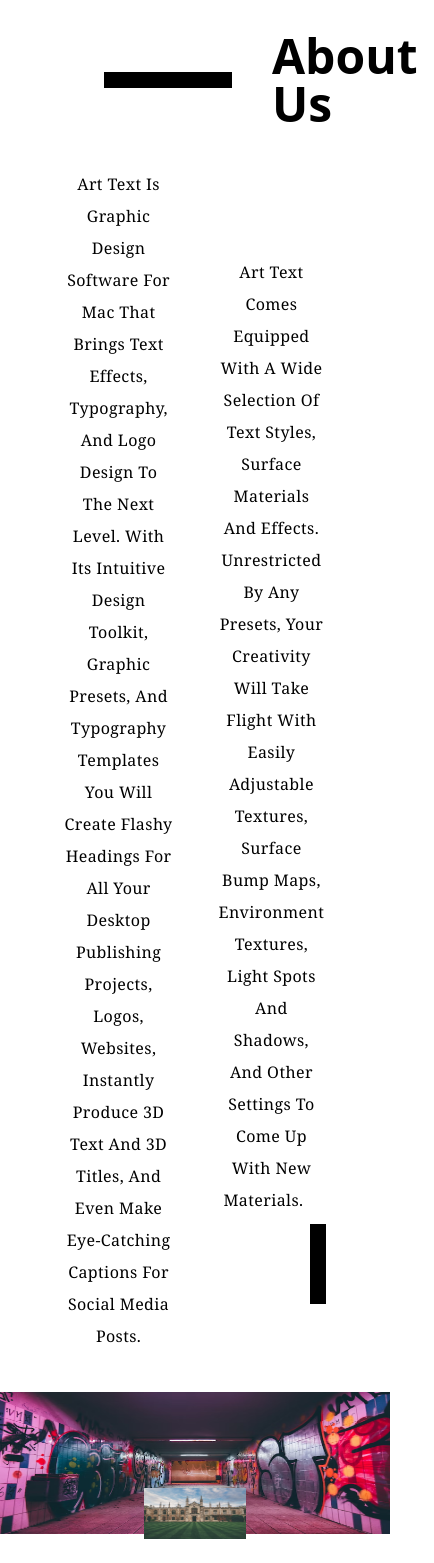
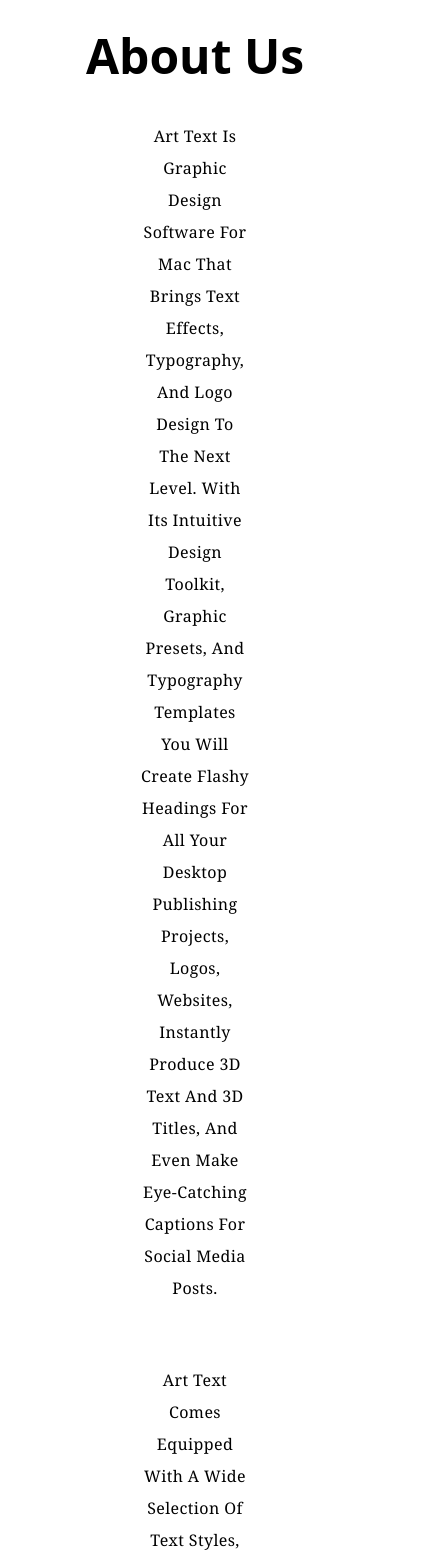
Before and after one commit to yafet-123/Sample_education_sample1, a Next.js app: page / in a window 390 px wide. Shown: the part 160-1723 px from the top of the page, 434 px wide, since content can reach past the window. Built offline with nearby package versions, Linux system fonts and the light colour scheme.

Commit message:
ading news

```diff
--- a/components/About.js
+++ b/components/About.js
@@ -4,13 +4,15 @@
 export function About() {
   return (
     <div className="my-16">
-      <div className="flex items-center mx-16">
-        <span className="py-2 px-16 bg-black m-10"></span>
-        <h1 className="text-5xl text-black font-bold">About Us</h1>
+      <div className="md:flex items-center mx-16">
+        <span className="hidden md:inline-flex py-2 px-16 bg-black m-10"></span>
+        <h1 className="text-center md:text-left text-5xl text-black font-bold">
+          About Us
+        </h1>
       </div>
 
-      <div className="mx-16 flex justify-between items-center m-10 font-serif text-base tracking-wide leading-8 text-center capitalize">
-        <p className="w-5/12">
+      <div className="mx-16 flex flex-col md:flex-row justify-between items-center m-10 font-serif text-base tracking-wide leading-8 text-center capitalize">
+        <p className="w-5/12 mb-5 md:mb-0">
           Art Text is graphic design software for Mac that brings text effects,
           typography, and logo design to the next level. With its intuitive
           design toolkit, graphic presets, and typography templates you will
@@ -29,14 +31,12 @@
         </p>
       </div>
 
-      <div className="relative">
-        <Image
-          src="/image/bgImage6.avif"
-          width={1920}
-          height={700}
-          className="absolute "
-        />
-        <div className="absolute top-24 mx-36 grid grid-cols-1 md:grid-cols-3 gap-8">
+      <div className="md:relative">
+        <div className="hidden md:inline-flex">
+          <Image src="/image/bgImage6.avif" width={1920} height={700} />
+        </div>
+
+        <div className="md:absolute top-24 mx-36 grid grid-cols-1 md:grid-cols-3 gap-8">
           <div className="bg-white">
             <Image
               src="/image/gridImage1.avif"
@@ -71,7 +71,9 @@
                 Meet Our Board of Directors
               </p>
               <Link href="">
-                <a className="absolute font-bold underline bottom-10">More</a>
+                <a className="md:absolute font-bold underline bottom-10">
+                  More
+                </a>
               </Link>
             </div>
           </div>
@@ -89,7 +91,9 @@
                 with the corporate sector
               </p>
               <Link href="">
-                <a className="absolute font-bold underline bottom-10">More</a>
+                <a className="md:absolute font-bold underline bottom-10">
+                  More
+                </a>
               </Link>
             </div>
           </div>
--- a/components/News.js
+++ b/components/News.js
@@ -28,7 +28,7 @@
           Submit
         </button>
       </div>
-      <div className="mt-24">
+      <div className="mt-24 mx-20 md:mx-0">
         <Image
           src="/image/bgImage11.avif"
           width={1920}
@@ -37,7 +37,7 @@
         />
       </div>
 
-      <div className="-mt-2 mb-5">
+      <div className="-mt-2 mb-5 mx-20 md:mx-0">
         <Image
           src="/image/bgImage12.avif"
           width={1920}
--- a/components/People.js
+++ b/components/People.js
@@ -4,12 +4,14 @@
 export function People() {
   return (
     <div className="my-16">
-      <div className="flex items-center mx-16">
-        <span className="py-2 px-16 bg-black m-10"></span>
-        <h1 className="text-5xl text-black font-bold">People</h1>
+      <div className="md:flex items-center mx-16">
+        <span className="hidden md:inline-flex py-2 px-16 bg-black m-10"></span>
+        <h1 className="text-center md:text-left text-5xl text-black font-bold">
+          People
+        </h1>
       </div>
 
-      <div className="mx-16 flex justify-between items-center m-10 font-serif text-base tracking-wide leading-8 text-center capitalize">
+      <div className="mx-16 flex flex-col md:flex-row justify-between items-center m-10 font-serif text-base tracking-wide leading-8 text-center capitalize">
         <p className="w-5/12">
           Art Text is graphic design software for Mac that brings text effects,
           typography, and logo design to the next level. With its intuitive
@@ -28,14 +30,12 @@
           <span className="block py-10 px-2 bg-black float-right mt-10"></span>
         </p>
       </div>
-      <div className="relative">
-        <Image
-          src="/image/bgImage10.avif"
-          width={1920}
-          height={700}
-          className="absolute "
-        />
-        <div className="absolute top-24 mx-36 grid grid-cols-1 md:grid-cols-3 gap-8">
+      <div className="md:relative">
+        <div className="hidden md:inline-flex">
+          <Image src="/image/bgImage10.avif" width={1920} height={700} />
+        </div>
+
+        <div className="md:absolute top-24 mx-36 grid grid-cols-1 md:grid-cols-3 gap-8">
           <div className="bg-white">
             <Image
               src="/image/gridImage12.avif"
@@ -52,7 +52,7 @@
                 student resource and support services.
               </p>
               <Link href="">
-                <a className="absolute font-bold underline bottom-5">More</a>
+                <a className="md:absolute font-bold underline bottom-5">More</a>
               </Link>
             </div>
           </div>
@@ -71,7 +71,7 @@
                 continue to influnce contemporary art prctice.
               </p>
               <Link href="">
-                <a className="absolute font-bold underline bottom-5">More</a>
+                <a className="md:absolute font-bold underline bottom-5">More</a>
               </Link>
             </div>
           </div>
@@ -89,7 +89,7 @@
                 education excellence.
               </p>
               <Link href="">
-                <a className="absolute font-bold underline bottom-5">More</a>
+                <a className="md:absolute font-bold underline bottom-5">More</a>
               </Link>
             </div>
           </div>
--- a/pages/index.js
+++ b/pages/index.js
@@ -15,8 +15,8 @@
           className="absolute w-full"
         />
         <div className="absolute right-10 z-10 bottom-20 flex items-center">
-          <span className="py-2 px-20 bg-white m-20"></span>
-          <h1 className="text-7xl text-white font-bold mt-16 italic">
+          <span className="hidden md:inline-flex py-2 px-20 bg-white m-20"></span>
+          <h1 className="text-5xl md:text-7xl text-white font-bold mt-16 italic">
             National Art <sapn className="block text-right">School</sapn>{" "}
           </h1>
         </div>
```
